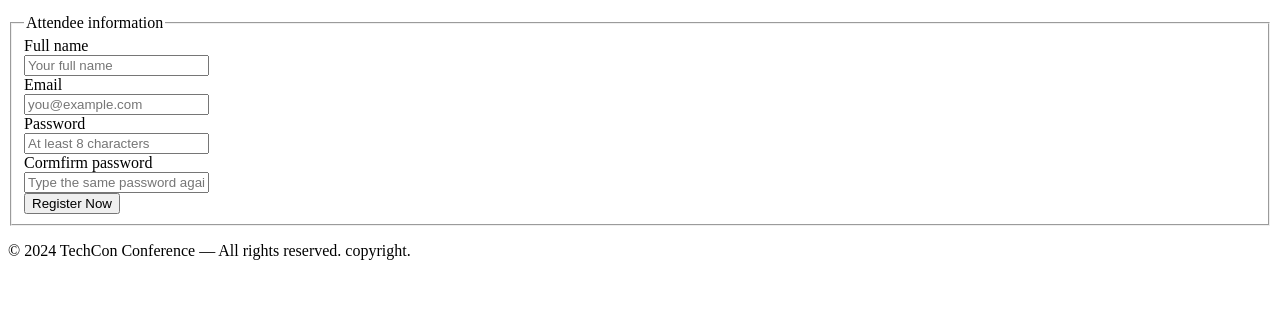
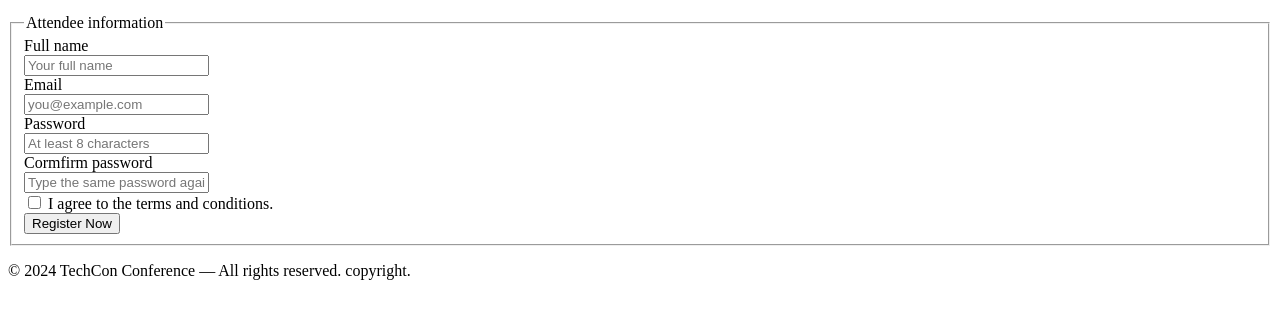
Before and after one commit to Kess4obehi/TechCon_HTML, a plain HTML site: page techcon_website/register.html in a window 1280 px wide. Shown: the part 154-472 px from the top of the page. Drawn offline with Linux system fonts and the light colour scheme.

Commit message:
Added checkbox

```diff
--- a/techcon_website/register.html
+++ b/techcon_website/register.html
@@ -43,6 +43,13 @@
           <label for="password-confirm">Cormfirm password</label><br>
           <input id="password-confirm" name="password-confirm" type="password" minlength="8" placeholder="Type the same password again">
         </div>
+        <!-- Checkbox-->
+        <div>
+          <label class="checkbox-label">
+            <input type="checkbox" name="terms" required>
+            I agree to the terms and conditions.
+          </label>
+        </div>
         <!-- Submit -->
         <div>
           <button type="submit">Register Now</button>
```
